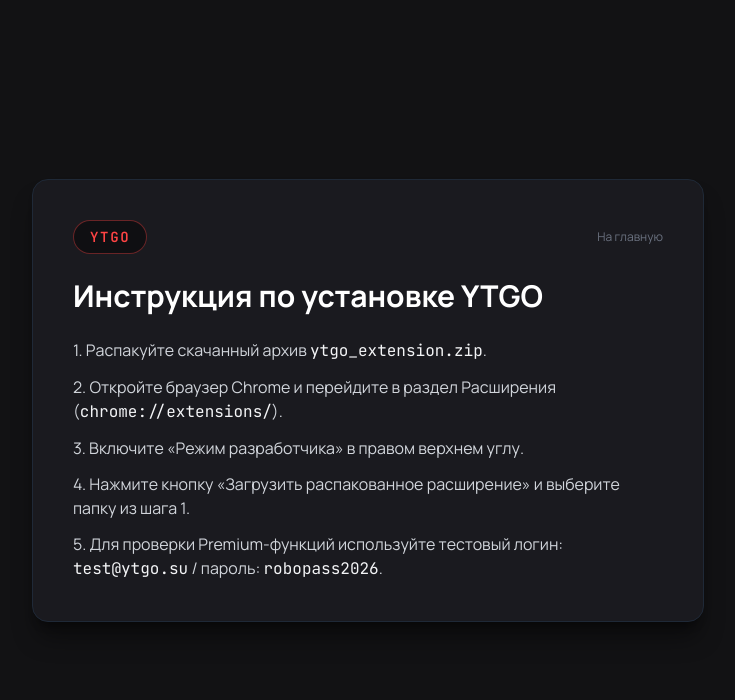
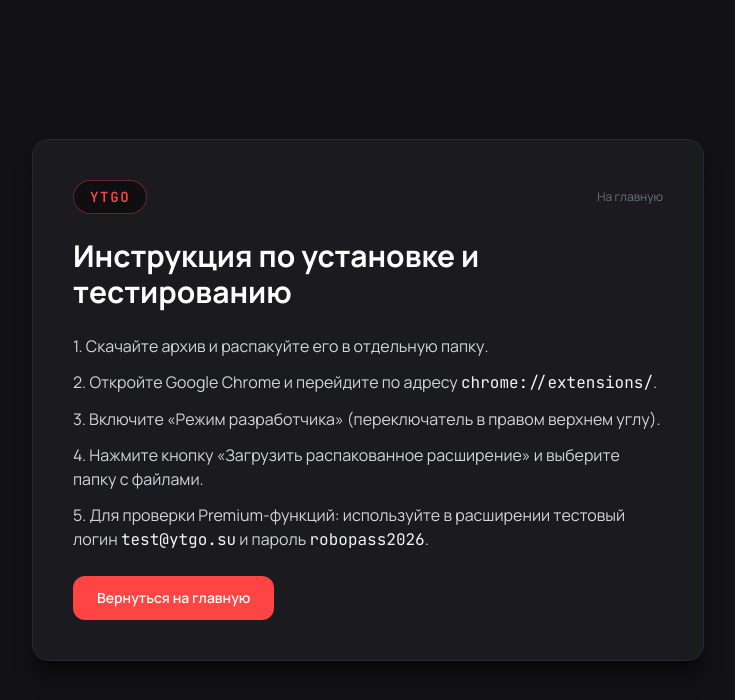
Before and after one commit to vasiliev1414/ytgo-site, a plain HTML site: page instruction.html in a window 1280 px wide. Shown: the whole page, without its empty margins (272-1007 px from the left). Drawn offline with nearby package versions, Linux system fonts and the light colour scheme.

```diff
--- a/instruction.html
+++ b/instruction.html
@@ -3,7 +3,7 @@
 <head>
   <meta charset="UTF-8">
   <meta name="viewport" content="width=device-width, initial-scale=1.0">
-  <title>Инструкция по установке YTGO</title>
+  <title>Инструкция по установке и тестированию — YTGO</title>
   <script src="https://cdn.tailwindcss.com"></script>
   <link rel="preconnect" href="https://fonts.googleapis.com">
   <link rel="preconnect" href="https://fonts.gstatic.com" crossorigin>
@@ -40,14 +40,20 @@
         <a href="index.html" class="text-xs text-gray-500 hover:text-gray-300 transition-colors">На главную</a>
       </div>
 
-      <h1 class="text-2xl md:text-3xl font-bold text-white mb-6">Инструкция по установке YTGO</h1>
+      <h1 class="text-2xl md:text-3xl font-bold text-white mb-6">Инструкция по установке и тестированию</h1>
 
       <div class="space-y-3 text-sm md:text-base text-gray-300">
-        <p>1. Распакуйте скачанный архив <span class="font-mono text-gray-100">ytgo_extension.zip</span>.</p>
-        <p>2. Откройте браузер Chrome и перейдите в раздел Расширения (<span class="font-mono text-gray-100">chrome://extensions/</span>).</p>
-        <p>3. Включите «Режим разработчика» в правом верхнем углу.</p>
-        <p>4. Нажмите кнопку «Загрузить распакованное расширение» и выберите папку из шага 1.</p>
-        <p>5. Для проверки Premium-функций используйте тестовый логин: <span class="font-mono text-gray-100">test@ytgo.su</span> / пароль: <span class="font-mono text-gray-100">robopass2026</span>.</p>
+        <p>1. Скачайте архив и распакуйте его в отдельную папку.</p>
+        <p>2. Откройте Google Chrome и перейдите по адресу <span class="font-mono text-gray-100">chrome://extensions/</span>.</p>
+        <p>3. Включите «Режим разработчика» (переключатель в правом верхнем углу).</p>
+        <p>4. Нажмите кнопку «Загрузить распакованное расширение» и выберите папку с файлами.</p>
+        <p>5. Для проверки Premium-функций: используйте в расширении тестовый логин <span class="font-mono text-gray-100">test@ytgo.su</span> и пароль <span class="font-mono text-gray-100">robopass2026</span>.</p>
+      </div>
+
+      <div class="mt-6">
+        <a href="index.html" class="inline-flex items-center justify-center px-6 py-3 rounded-xl bg-accent hover:bg-accent-hover text-white text-sm font-semibold transition-colors">
+          Вернуться на главную
+        </a>
       </div>
     </div>
   </div>
```
Also changed, not shown: index.html (+1 -1 lines), success.html (+2 -2 lines), 1 other file.
